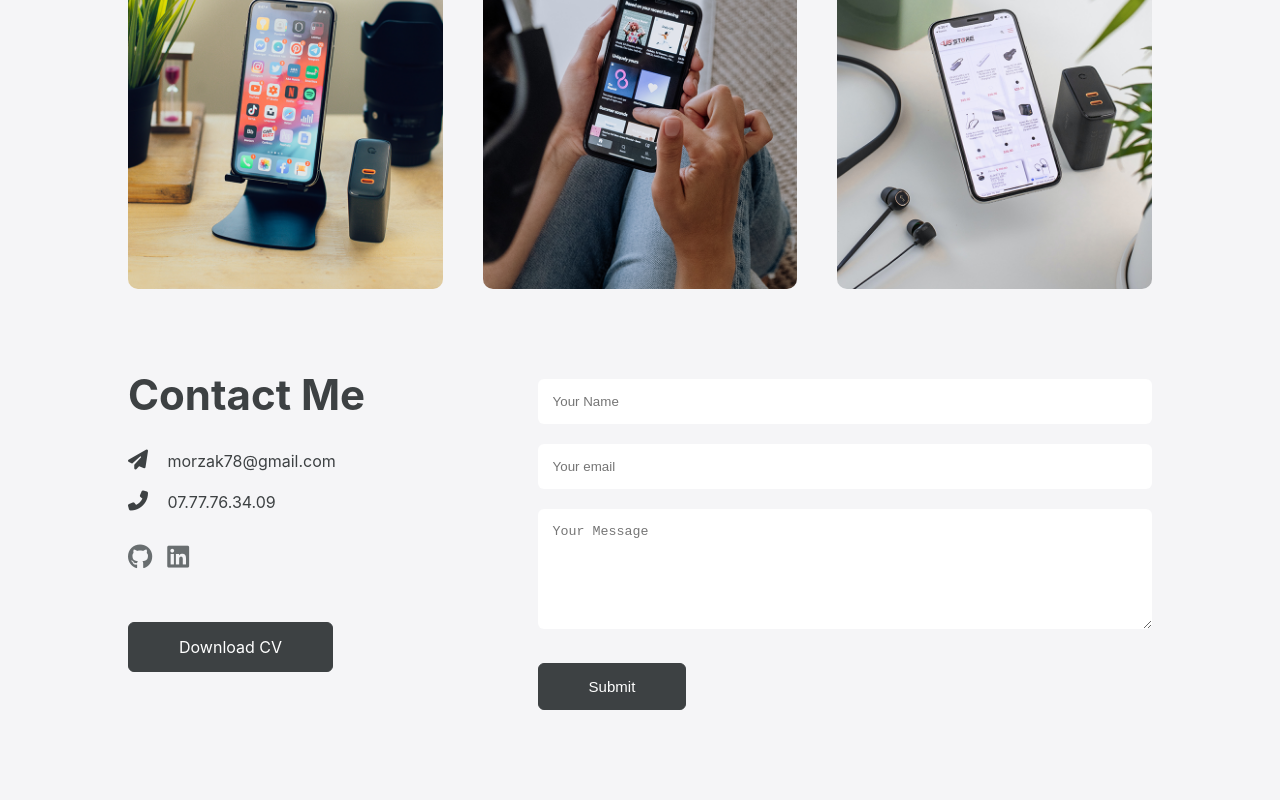
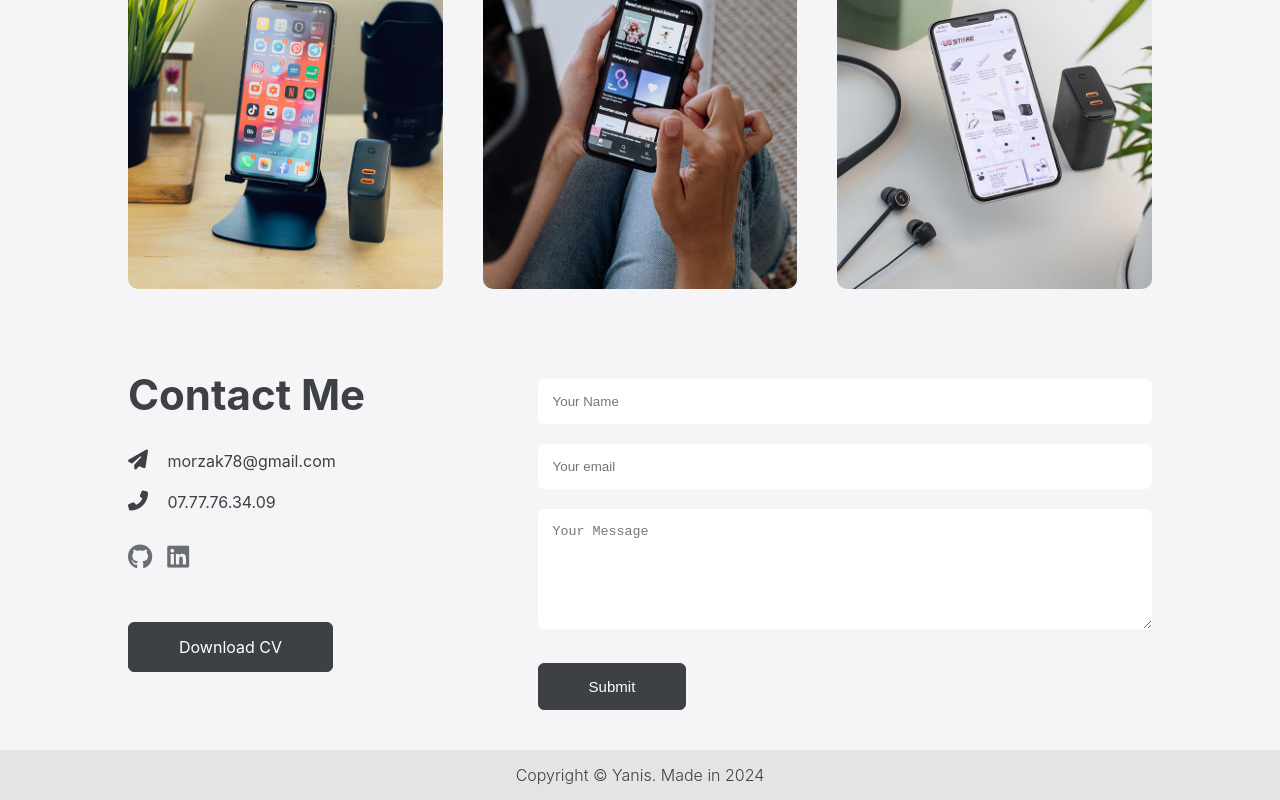
Before and after one commit to YanisMorzak/portfolio, a React (Create React App) app: page / in a window 1280 px wide. Shown: the part 2572-3372 px from the top of the page. Before the commit the page ends 3302 px from the top, so only its background shows below. Built offline with nearby package versions, Linux system fonts and the light colour scheme.

Commit message:
🚧 F05-Contact: Add Copyright

```diff
--- a/src/App.js
+++ b/src/App.js
@@ -5,6 +5,7 @@ import About from "./components/About";
 import Services from "./components/Services";
 import Portfolio from "./components/Portfolio";
 import Contact from "./components/Contact";
+import Copyright from "./components/Copyright";
 
 export default function App() {
   return (
@@ -15,6 +16,7 @@ export default function App() {
       <Services />
       <Portfolio />
       <Contact />
+      <Copyright />
     </div>
   );
 }
--- /dev/null
+++ b/src/components/Copyright.jsx
@@ -0,0 +1,14 @@
+import React from "react";
+import styled from "styled-components";
+
+export default function Copyright() {
+  return <CopyrightStyled>Copyright © Yanis. Made in 2024</CopyrightStyled>;
+}
+const CopyrightStyled = styled.div`
+  width: 100%;
+  background: #e4e4e4;
+  padding: 15px 0;
+  text-align: center;
+  font-weight: 300;
+  margin-top: 20px;
+`;
```
Also changed, not shown: src/components/Contact.jsx (+10 -0 lines).
